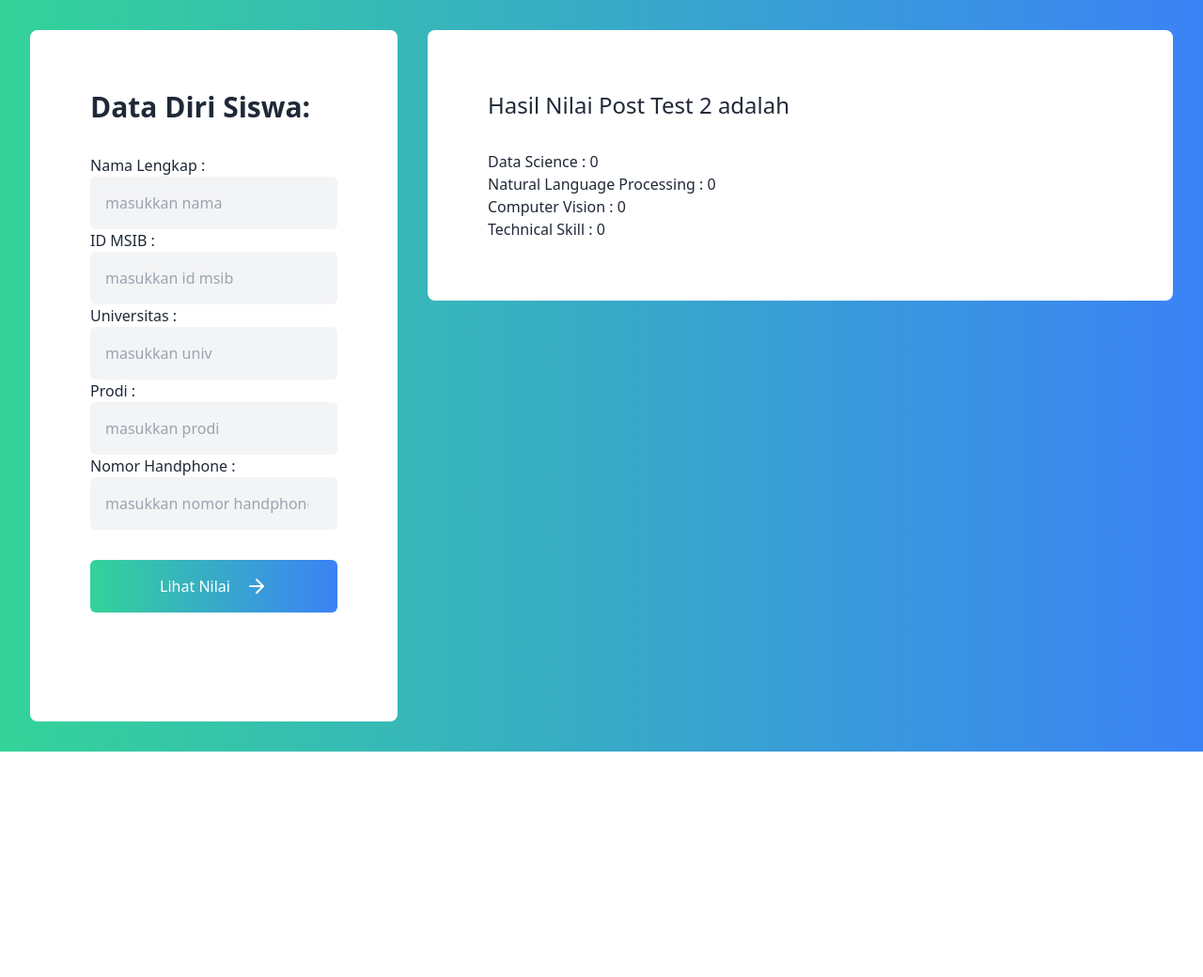
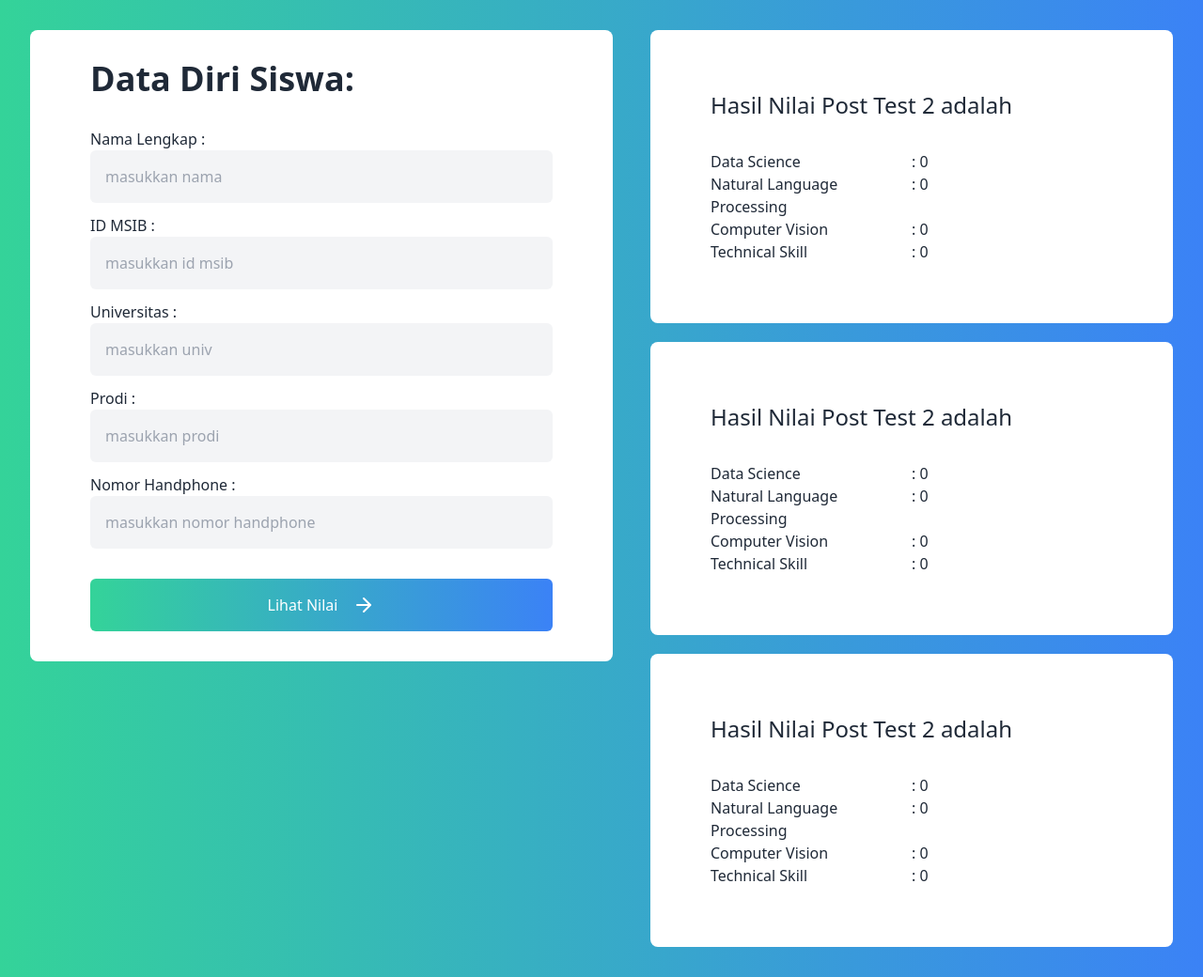
Before and after one commit to afrizalmeka/aplikasi-cek-nilai-post-test, a Flask app: page / in a window 1280 px wide. Shown: the whole page at 94% size. Before the commit the page ends 800 px from the top, so only its background shows below. Run offline with Flask 2, Linux system fonts and the light colour scheme.

```diff
--- a/app.py
+++ b/app.py
@@ -21,10 +21,10 @@ def predict():
 
     #menambah value di lisr "data"
     #tujuan lowercase pada string, supaya agar kecil semua huruf nya. untuk keperluan validasi
-    data.append(str(nama).lower())
+    data.append(str(nama).lower().strip())
     data.append(int(id_msib))
-    data.append(str(univ).lower())
-    data.append(str(prodi).lower())
+    data.append(str(univ).lower().strip())
+    data.append(str(prodi).lower().strip())
     data.append(int(nomor_hp))
 
     #memanggil berkas database
@@ -57,6 +57,7 @@ def predict():
         D = df['prodi'][x]
         E = df['nohp'][x]
 
+
         #memvalidasi apakah nama, id_msib, univ, prodi, nohp sesuai atau tidak
         if (data[0] == A) and (data[1] == B) and (data[2] == C) and (data[3] == D) and (data[4] == E):
             #jika sesuai maka akan mengambil data nilai ds, nlp, cv, tech
--- a/templates/index.html
+++ b/templates/index.html
@@ -12,7 +12,7 @@
     </head>
     <body
         class="
-            flex flex-col
+            flex flex-row
             justify-between
             item-center
             p-8
@@ -22,17 +22,19 @@
             to-blue-500
             text-gray-800
             md:flex-row
+            gap-10
+            flex-wrap
         "
     >
-        <main class="bg-white p-16 rounded-lg">
-            <h1 class="text-3xl font-bold mb-8">
+        <main class="flex-1 bg-white p-8 rounded-lg self-start">
+            <h1 class="text-4xl font-bold mb-8 pl-8">
                 Data Diri Siswa:
             </h1>
 
             <form
                 action="{{ url_for('predict') }}"
                 method="post"
-                class="flex flex-col"
+                class="flex flex-col px-8"
             >
 
                 <label for="inputNanme4" class="form-label">Nama Lengkap :</label>
@@ -46,7 +48,7 @@
                     value="{{ nama }}"
                 >
 
-                <label for="inputNanme4" class="form-label">ID MSIB :</label>
+                <label for="inputNanme4" class="form-label mt-3">ID MSIB :</label>
                 <input
                     type="number"
                     class="p-4 bg-gray-100 rounded-md"
@@ -57,7 +59,7 @@
                     value="{{ id_msib }}"
                 >
 
-                <label for="inputNanme4" class="form-label">Universitas :</label>
+                <label for="inputNanme4" class="form-label mt-3">Universitas :</label>
                 <input
                     type="text"
                     class="p-4 bg-gray-100 rounded-md"
@@ -68,7 +70,7 @@
                     value="{{ univ }}"
                 >
 
-                <label for="inputNanme4" class="form-label">Prodi :</label>
+                <label for="inputNanme4" class="form-label mt-3">Prodi :</label>
                 <input
                     type="text"
                     class="p-4 bg-gray-100 rounded-md"
@@ -79,7 +81,7 @@
                     value="{{ prodi }}"
                 >
 
-                <label for="inputNanme4" class="form-label">Nomor Handphone :</label>
+                <label for="inputNanme4" class="form-label mt-3">Nomor Handphone :</label>
                 <input
                     type="number"
                     class="p-4 bg-gray-100 rounded-md"
@@ -124,16 +126,64 @@
                 </button>
             </form>
         </main>
-        <section class="mt-8 h-full flex-auto rounded-lg md:mt-0 md:ml-8">
-            <div class="bg-white p-16 rounded-lg">
+        <section class="h-full flex flex-col flex-1 rounded-lg gap-5">
+            <div class="flex-1 bg-white p-4 md:p-16 rounded-lg">
                 <h2 class="text-2xl mb-8">
                     Hasil Nilai Post Test 2 adalah
                 </h2>
-                <div class="mt-8">
-                    <p>Data Science : {{ nilai_ds }}</p>
-                    <p>Natural Language Processing : {{ nilai_nlp }}</p>
-                    <p>Computer Vision : {{ nilai_cv }}</p>
-                    <p>Technical Skill : {{ nilai_tech }}</p>
+                <div class="mt-8 grid grid-cols-2">
+                    <p>Data Science</p>
+                    <p>: {{nilai_ds}}</p>
+                    <p>Natural Language Processing</p>
+                    <p>: {{nilai_nlp}}</p>
+                    <p>Computer Vision</p>
+                    <p>: {{nilai_cv}}</p>
+                    <p>Technical Skill</p>
+                    <p>: {{nilai_tech}}</p>
+                </div>
+                {% if hasil %}
+                <br>
+                <h3 class="text-2xl mb-8">
+                    {{ hasil }}
+                </h3>
+                {% endif %}
+            </div>
+
+            <div class="flex-1 bg-white p-4 md:p-16 rounded-lg">
+                <h2 class="text-2xl mb-8">
+                    Hasil Nilai Post Test 2 adalah
+                </h2>
+                <div class="mt-8 grid grid-cols-2">
+                    <p>Data Science</p>
+                    <p>: {{nilai_ds}}</p>
+                    <p>Natural Language Processing</p>
+                    <p>: {{nilai_nlp}}</p>
+                    <p>Computer Vision</p>
+                    <p>: {{nilai_cv}}</p>
+                    <p>Technical Skill</p>
+                    <p>: {{nilai_tech}}</p>
+                </div>
+                {% if hasil %}
+                <br>
+                <h3 class="text-2xl mb-8">
+                    {{ hasil }}
+                </h3>
+                {% endif %}
+            </div>
+
+            <div class="flex-1 bg-white p-4 md:p-16 rounded-lg">
+                <h2 class="text-2xl mb-8">
+                    Hasil Nilai Post Test 2 adalah
+                </h2>
+                <div class="mt-8 grid grid-cols-2">
+                    <p>Data Science</p>
+                    <p>: {{nilai_ds}}</p>
+                    <p>Natural Language Processing</p>
+                    <p>: {{nilai_nlp}}</p>
+                    <p>Computer Vision</p>
+                    <p>: {{nilai_cv}}</p>
+                    <p>Technical Skill</p>
+                    <p>: {{nilai_tech}}</p>
                 </div>
                 {% if hasil %}
                 <br>
```
Also changed, not shown: 2 other files.
